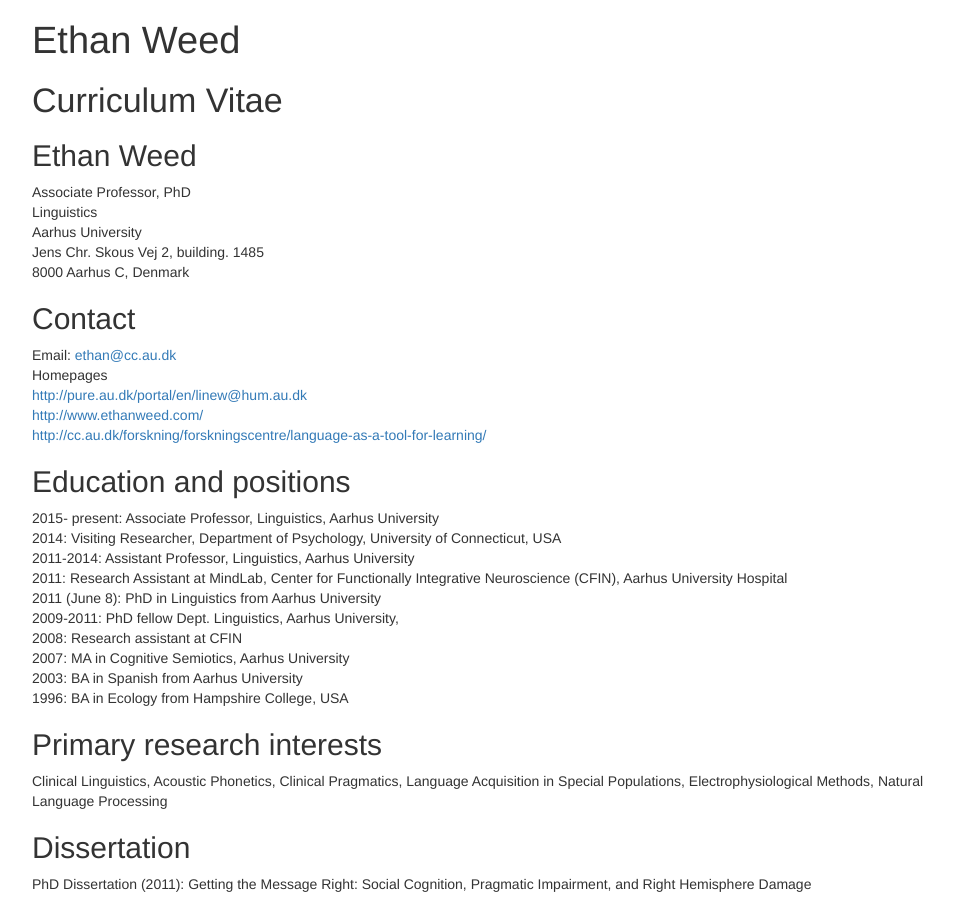
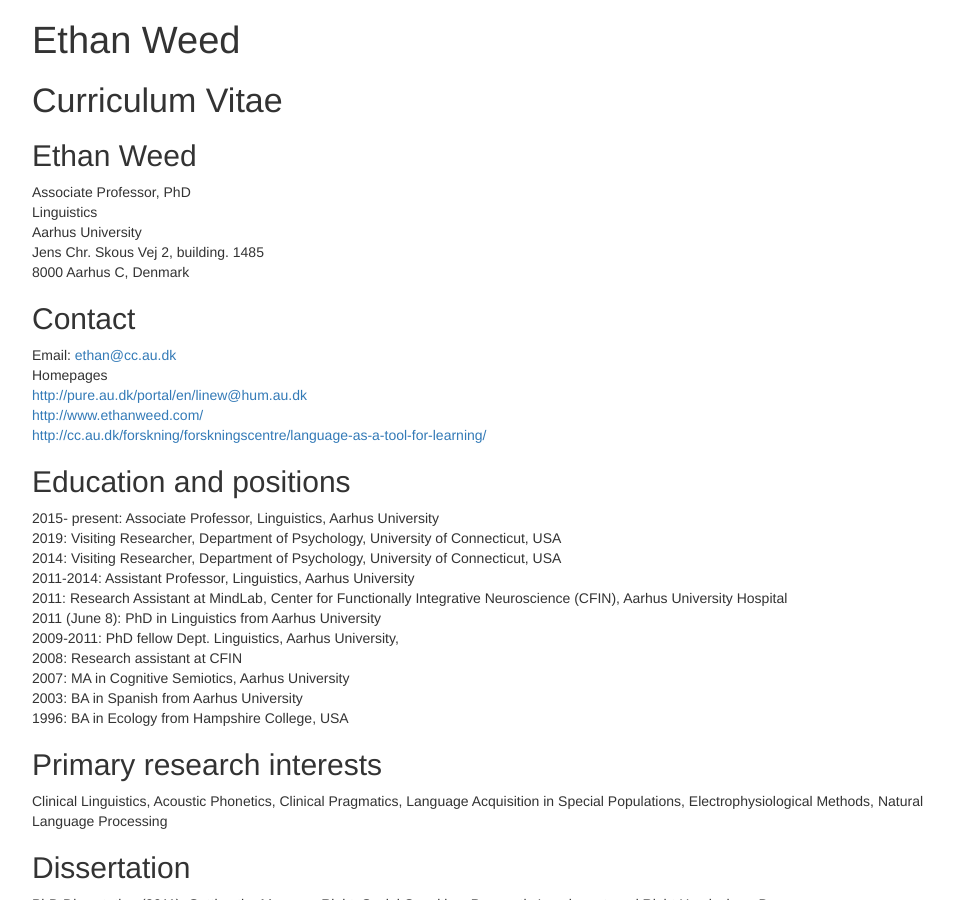
Before and after one commit to ethanweed/ethanweed.github.io, a Jekyll site: the page cv/index.html, which Jekyll copies as it is, in a window 1280 px wide and 900 px high. Shown: the whole window, without its empty margins (153-1107 px from the left). Built offline with Jekyll 4.4.1, drawn with Linux system fonts in a browser that asks for light colours.

Commit message:
updated CV

```diff
--- a/cv/index.Rmd
+++ b/cv/index.Rmd
@@ -24,7 +24,9 @@
 
 ## Education and positions
 
+
 2015- present: Associate Professor, Linguistics, Aarhus University
+2019: Visiting Researcher, Department of Psychology, University of Connecticut, USA
 2014: Visiting Researcher, Department of Psychology, University of Connecticut, USA
 2011-2014: Assistant Professor, Linguistics, Aarhus University
 2011: Research Assistant at MindLab, Center for Functionally Integrative Neuroscience (CFIN), Aarhus University Hospital
--- a/cv/index.html
+++ b/cv/index.html
@@ -143,6 +143,7 @@
 <div id="education-and-positions" class="section level2">
 <h2>Education and positions</h2>
 <p>2015- present: Associate Professor, Linguistics, Aarhus University<br />
+2019: Visiting Researcher, Department of Psychology, University of Connecticut, USA<br />
 2014: Visiting Researcher, Department of Psychology, University of Connecticut, USA<br />
 2011-2014: Assistant Professor, Linguistics, Aarhus University<br />
 2011: Research Assistant at MindLab, Center for Functionally Integrative Neuroscience (CFIN), Aarhus University Hospital<br />
```
